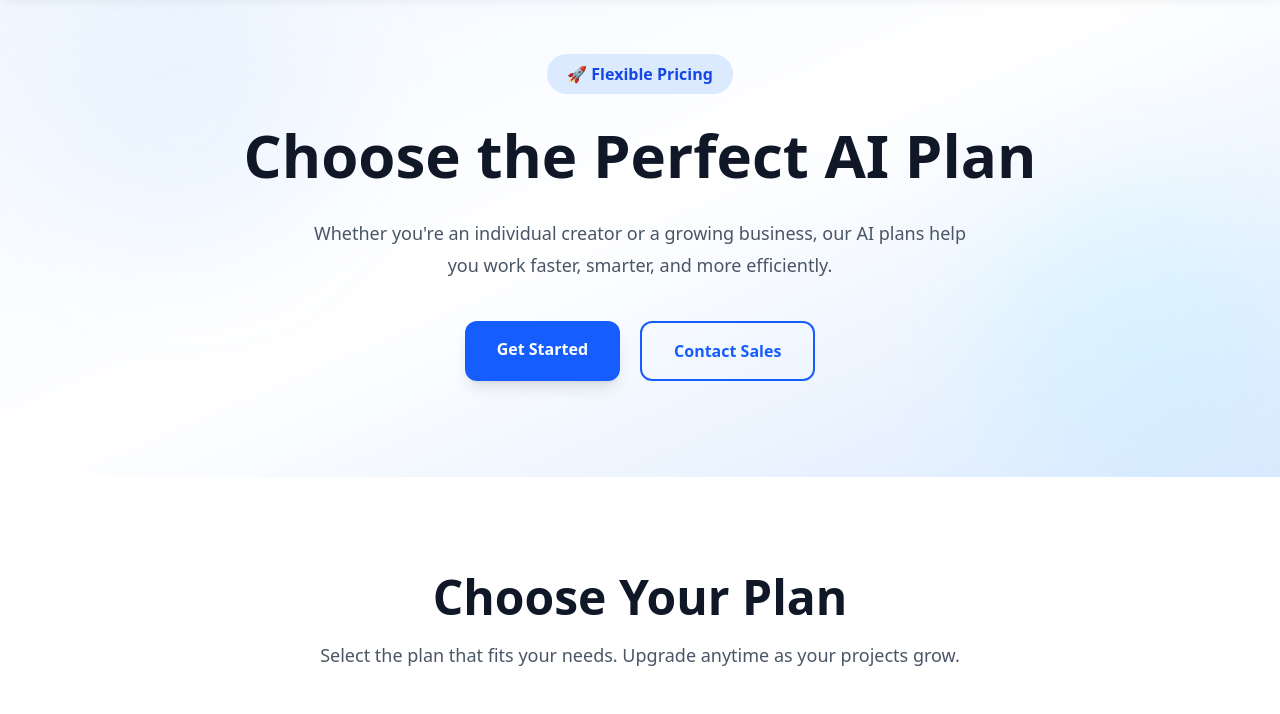
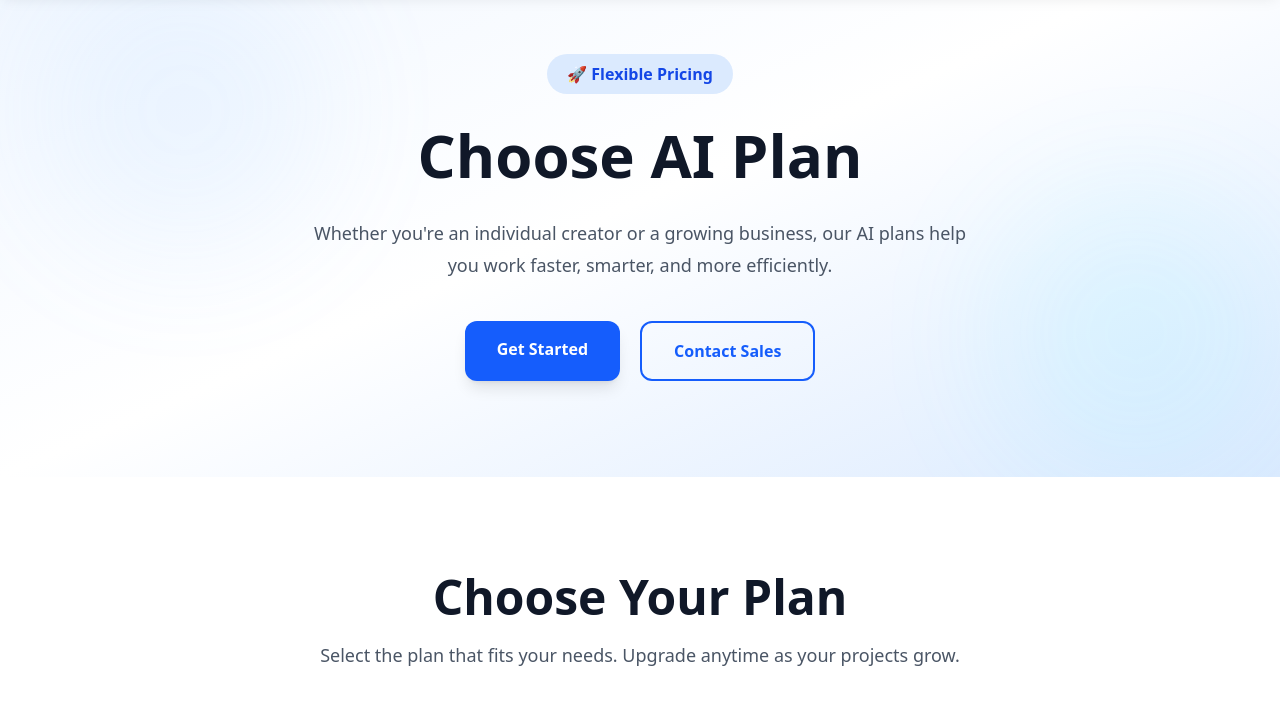
Before and after one commit to Amaan690/Ai-platform, a website: page dist/pages/price.html in a window 1280 px wide. Shown: the part 74-788 px from the top of the page. Drawn offline with Linux system fonts and the light colour scheme.

Commit message:
Updates price

```diff
--- a/dist/pages/price.html
+++ b/dist/pages/price.html
@@ -108,7 +108,7 @@
         <h1
             class="mt-6 text-5xl md:text-6xl font-extrabold text-gray-900 leading-tight">
 
-            Choose the Perfect AI Plan
+            Choose AI Plan
 
         </h1>
 
```
Also changed, not shown: dist/index.html (+2 -0 lines).
